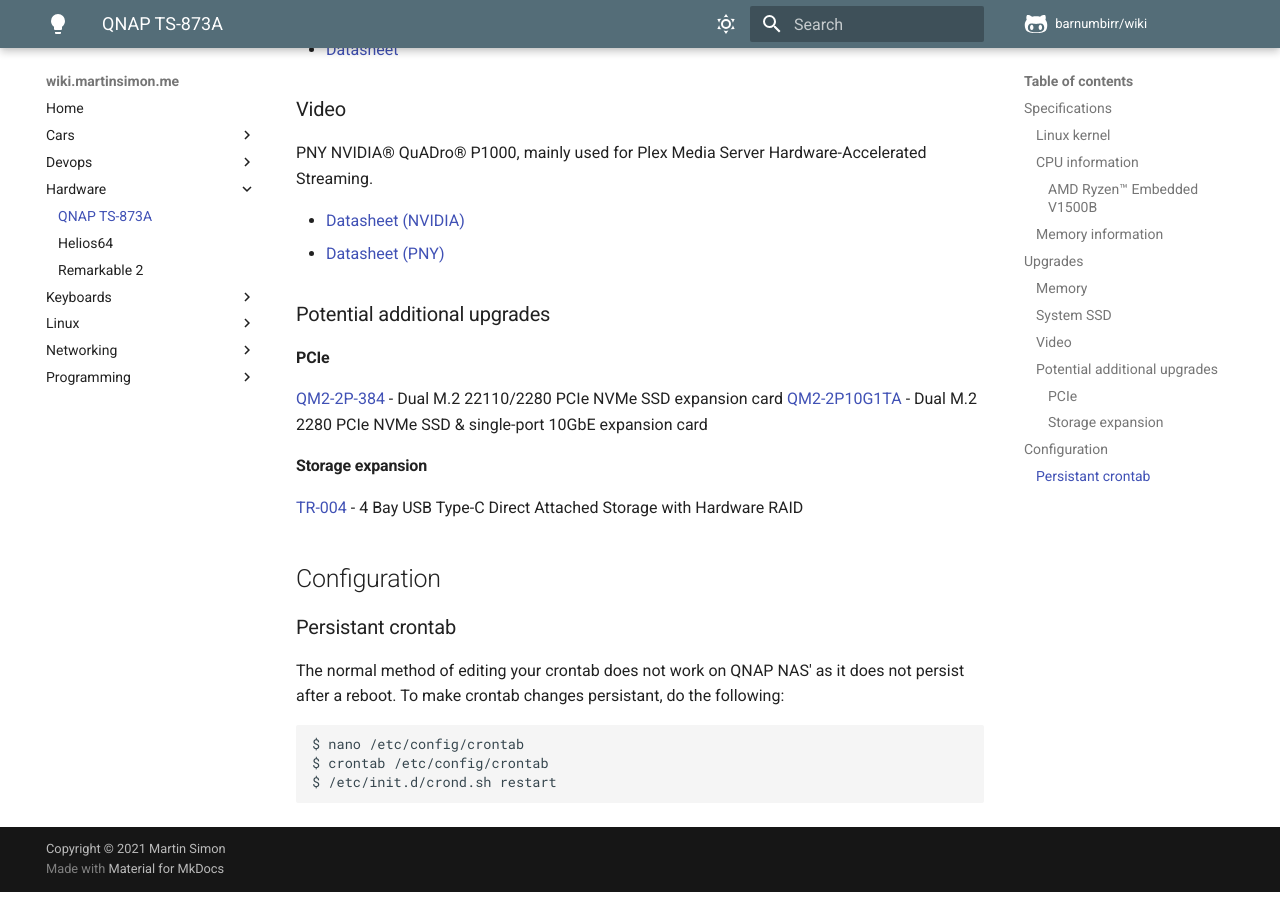
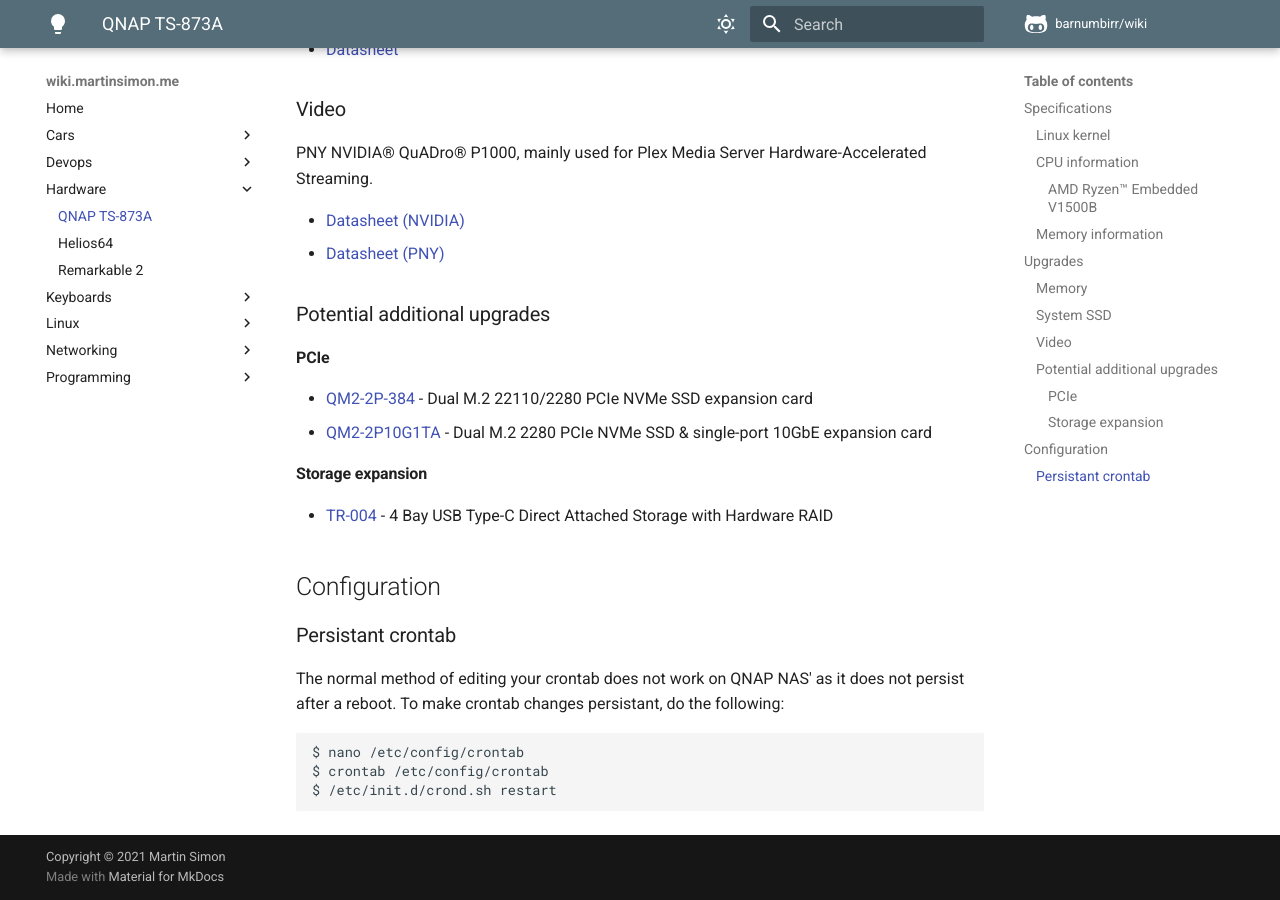
Before and after one commit to barnumbirr/wiki, an MkDocs documentation site: the page built from docs/hardware/TS873A.md, in a window 1280 px wide and 900 px high, scrolled down 2344 px. Built offline with MkDocs 1.6.1 and Material for MkDocs 9.7.7, drawn with Linux system fonts in a browser that asks for light colours; comment, search, counter and statistics services are not loaded.

Commit message:
fix formatting

```diff
--- a/docs/hardware/TS873A.md
+++ b/docs/hardware/TS873A.md
@@ -445,12 +445,12 @@
 
 #### PCIe
 
-[QM2-2P-384](https://www.qnap.com/en/product/qm2-2p-384) - Dual M.2 22110/2280 PCIe NVMe SSD expansion card
-[QM2-2P10G1TA](https://www.qnap.com/en/product/qm2-2p10g1ta) - Dual M.2 2280 PCIe NVMe SSD & single-port 10GbE expansion card
+- [QM2-2P-384](https://www.qnap.com/en/product/qm2-2p-384) - Dual M.2 22110/2280 PCIe NVMe SSD expansion card
+- [QM2-2P10G1TA](https://www.qnap.com/en/product/qm2-2p10g1ta) - Dual M.2 2280 PCIe NVMe SSD & single-port 10GbE expansion card
 
 #### Storage expansion
 
-[TR-004](https://www.qnap.com/en/product/tr-004) - 4 Bay USB Type-C Direct Attached Storage with Hardware RAID
+- [TR-004](https://www.qnap.com/en/product/tr-004) - 4 Bay USB Type-C Direct Attached Storage with Hardware RAID
 
 ## Configuration
 
```
